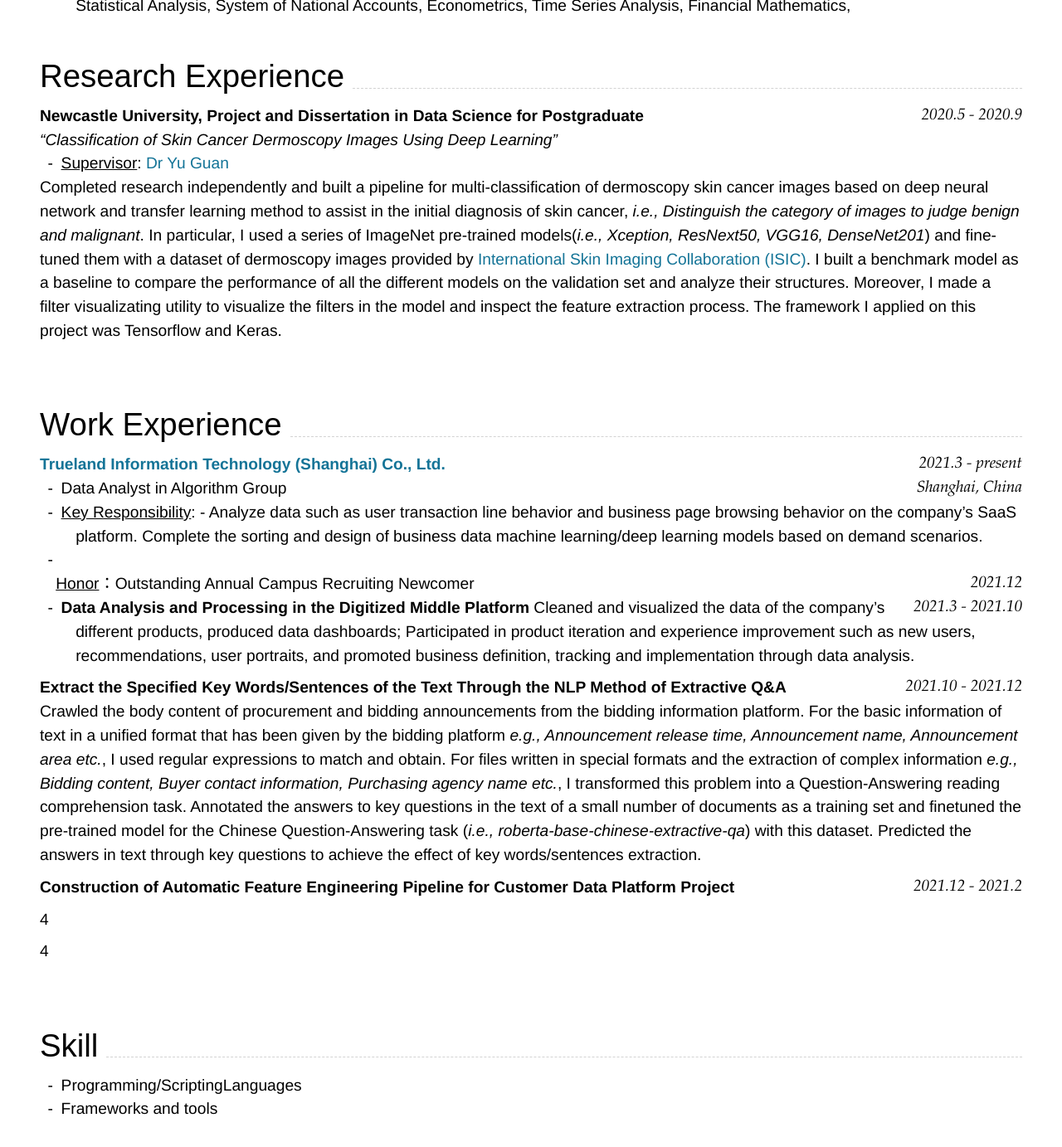
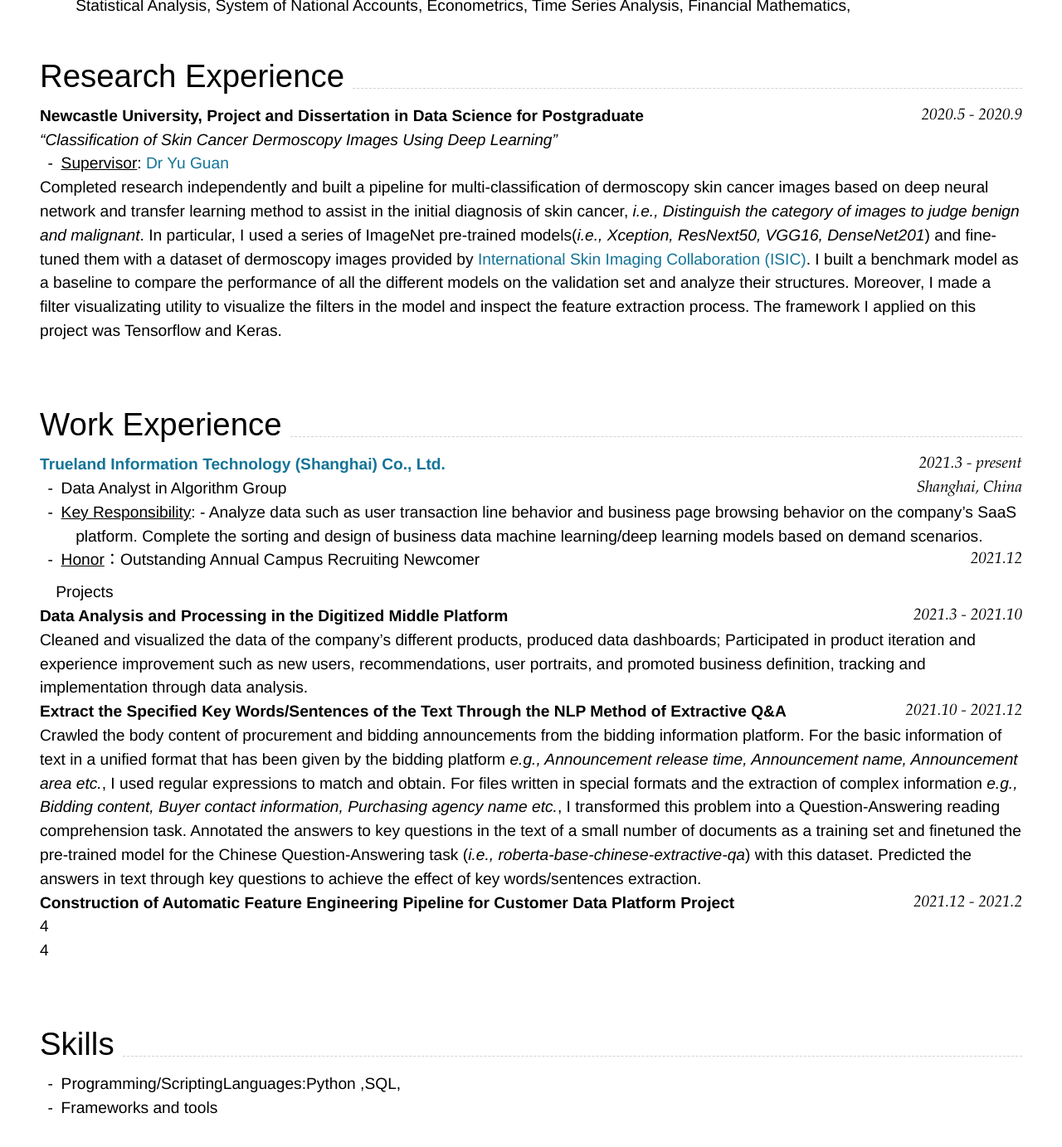
Before and after one commit to MinyeShao/CV_Markdown, a Jekyll site: the page built from index.md, in a window 1280 px wide and 1400 px high, scrolled down 641 px. Shown: the top 1383 px of the window at 83% size. Built offline with Jekyll 4.4.1, drawn with Linux system fonts in a browser that asks for light colours; nearby versions of some CDN libraries.

Commit message:
Update index.md

```diff
--- a/index.md
+++ b/index.md
@@ -64,29 +64,31 @@ Shanghai, China
 - <u>Key Responsibility</u>: - Analyze data such as user transaction line behavior and business page browsing behavior on the company's SaaS platform. Complete the sorting and design of business data machine learning/deep learning models based on demand scenarios.
 - <u>Honor</u>：Outstanding Annual Campus Recruiting Newcomer `2021.12`
 <br>
+### Projects
 
-- **Data Analysis and Processing in the Digitized Middle Platform**`2021.3 - 2021.10`
+#### **Data Analysis and Processing in the Digitized Middle Platform**`2021.3 - 2021.10`
 Cleaned and visualized the data of the company's different products, produced data dashboards; Participated in product iteration and experience improvement such as new users, recommendations, user portraits, and promoted business definition, tracking and implementation through data analysis.
 <br>
 
-### **Extract the Specified Key Words/Sentences of the Text Through the NLP Method of Extractive Q&A**`2021.10 - 2021.12`
+#### **Extract the Specified Key Words/Sentences of the Text Through the NLP Method of Extractive Q&A**`2021.10 - 2021.12`
 Crawled the body content of procurement and bidding announcements from the bidding information platform. For the basic information of text in a unified format that has been given by the bidding platform _e.g., Announcement release time, Announcement name, Announcement area etc._, I used regular expressions to match and obtain. For files written in special formats and the extraction of complex information _e.g., Bidding content, Buyer contact information, Purchasing agency name etc._, I transformed this problem into a Question-Answering reading comprehension task. Annotated the answers to key questions in the text of a small number of documents as a training set and finetuned the pre-trained model for the Chinese Question-Answering task (_i.e., roberta-base-chinese-extractive-qa_) with this dataset. Predicted the answers in text through key questions to achieve the effect of key words/sentences extraction.
 <br>
 
-### **Construction of Automatic Feature Engineering Pipeline for Customer Data Platform Project** `2021.12 - 2021.2`
+#### **Construction of Automatic Feature Engineering Pipeline for Customer Data Platform Project** `2021.12 - 2021.2`
 
 
 
 
 
-### 4
-### 4
+
+#### 4
+#### 4
 <br><br />
 
 
 
-## Skill
-- Programming/ScriptingLanguages
+## Skills
+- Programming/ScriptingLanguages:Python ,SQL,
 - Frameworks and tools
 
 
```
